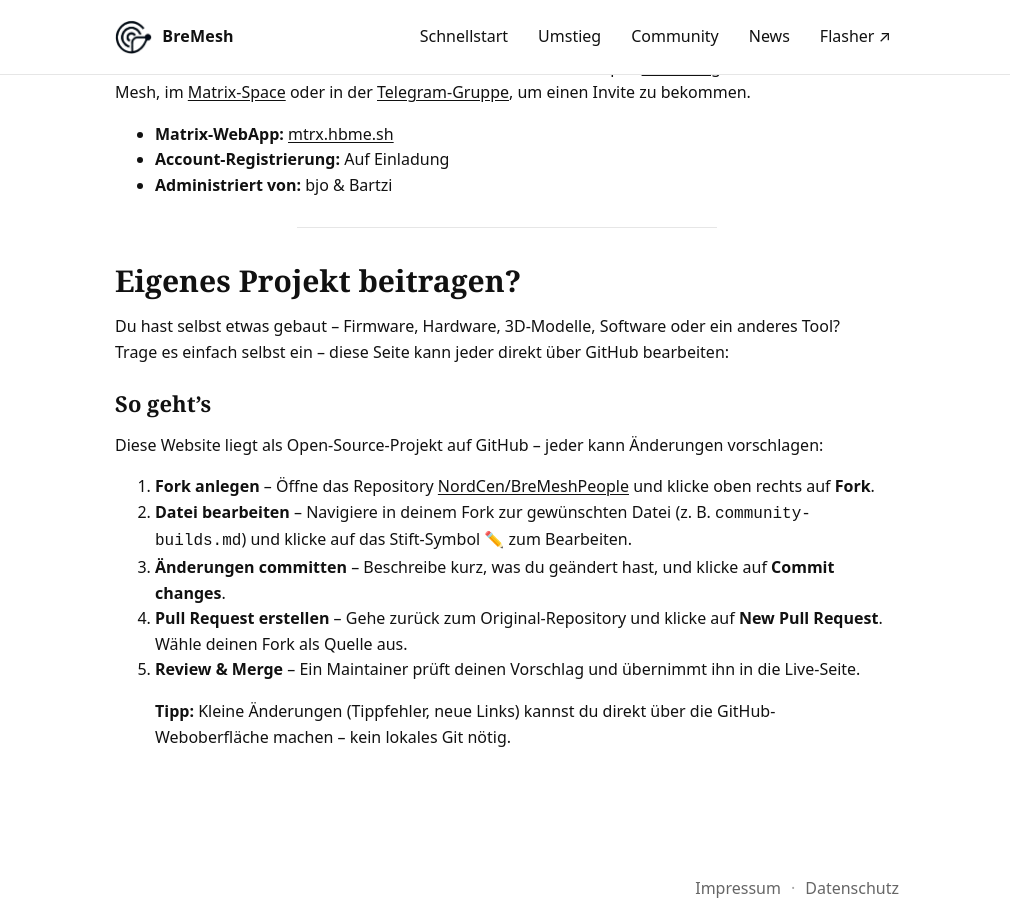
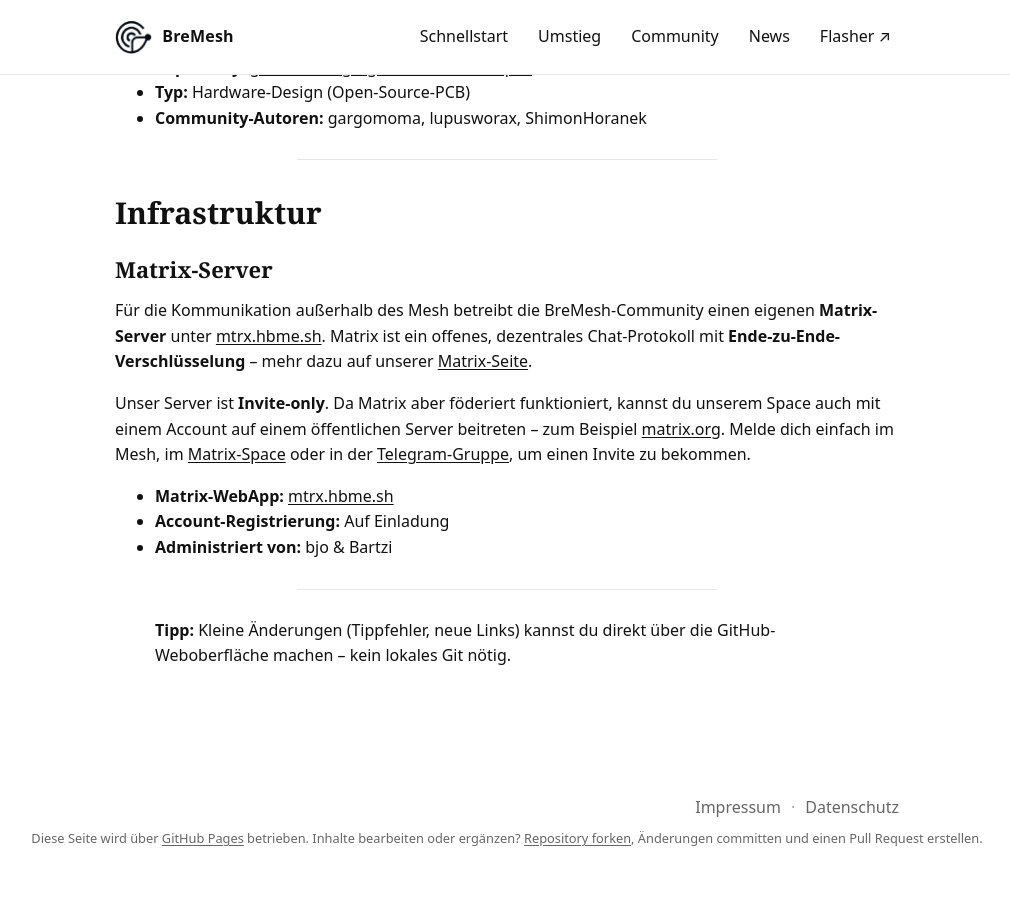
Before and after one commit to NordCen/BreMeshPeople, a Jekyll site: the page built from community-builds.md, in a window 1280 px wide and 900 px high, scrolled down 2181 px. Shown: the whole window, without its empty margins (133-1143 px from the left). Built offline with Jekyll 4.4.1, drawn with Linux system fonts in a browser that asks for light colours; after the commit the page ends 3030 px from its top, so only the background shows below that; some of the changed text lies outside the part shown.

Commit message:
Update community-builds.md to enhance website section and remove contribution guidelines

```diff
--- a/community-builds.md
+++ b/community-builds.md
@@ -7,6 +7,20 @@
 # Community Builds
 
 Neben dem offiziellen MeshCore-Projekt entstehen in der Bremer Mesh-Community eigene **Hardware-Designs, 3D-Modelle, Firmware-Anpassungen, Apps und Software-Tools**. Hier stellen wir euch diese Projekte vor.
+
+<hr>
+
+## Website
+
+### hbme.sh – BreMesh Community-Seite
+
+Diese Website! Eine statische **GitHub Pages**-Seite mit allen Infos rund um das BreMesh-Netz – Schnellstart, Hardware-Anleitungen, Community Builds und News.
+Open Source und offen für Beiträge: Jeder kann per Pull Request Inhalte ergänzen oder verbessern.
+
+- **Website:** [hbme.sh](https://hbme.sh)
+- **Repository:** [github.com/NordCen/BreMeshPeople](https://github.com/NordCen/BreMeshPeople)
+- **Typ:** Website (Jekyll / GitHub Pages)
+- **Betrieben von:** NordCen
 
 <hr>
 
@@ -77,20 +91,4 @@
 <hr>
 
 
-
-## Eigenes Projekt beitragen?
-
-Du hast selbst etwas gebaut – Firmware, Hardware, 3D-Modelle, Software oder ein anderes Tool?
-Trage es einfach selbst ein – diese Seite kann jeder direkt über GitHub bearbeiten:
-
-###  So geht's
-
-Diese Website liegt als Open-Source-Projekt auf GitHub – jeder kann Änderungen vorschlagen:
-
-1. **Fork anlegen** – Öffne das Repository [NordCen/BreMeshPeople](https://github.com/NordCen/BreMeshPeople) und klicke oben rechts auf **Fork**.
-2. **Datei bearbeiten** – Navigiere in deinem Fork zur gewünschten Datei (z. B. `community-builds.md`) und klicke auf das Stift-Symbol ✏️ zum Bearbeiten.
-3. **Änderungen committen** – Beschreibe kurz, was du geändert hast, und klicke auf **Commit changes**.
-4. **Pull Request erstellen** – Gehe zurück zum Original-Repository und klicke auf **New Pull Request**. Wähle deinen Fork als Quelle aus.
-5. **Review & Merge** – Ein Maintainer prüft deinen Vorschlag und übernimmt ihn in die Live-Seite.
-
 > **Tipp:** Kleine Änderungen (Tippfehler, neue Links) kannst du direkt über die GitHub-Weboberfläche machen – kein lokales Git nötig.
```
